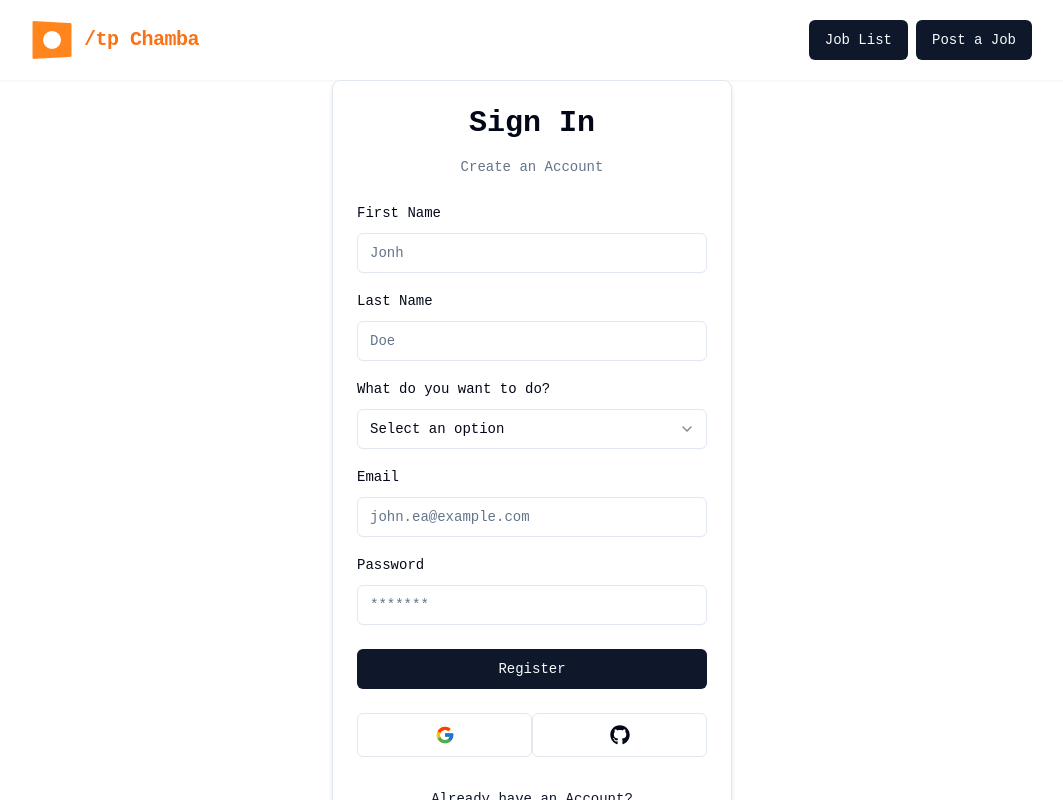
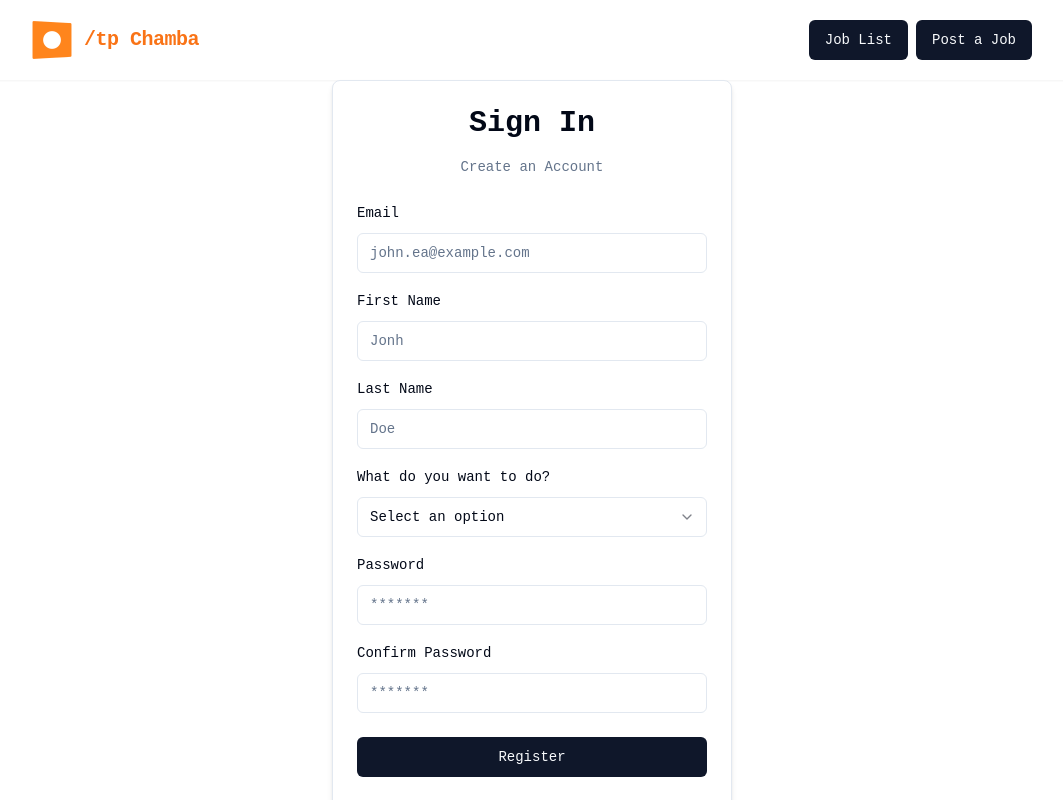
Before and after one commit to sofdev6-02-2024/nirvana-premium, a Next.js app in the folder apps/client/: page /auth/register in a window 1280 px wide. Shown: the top 800 px of the page, without its empty margins (108-1171 px from the left). Built offline with nearby package versions, Linux system fonts and the light colour scheme.

Commit message:
feat: add confirm password field

```diff
--- a/apps/client/src/components/auth/register-form.tsx
+++ b/apps/client/src/components/auth/register-form.tsx
@@ -23,7 +23,7 @@
 
 export const RegisterForm = () => {
     const [error, setError] = useState<string | undefined>("")
-    const [success, setSucess] = useState<string | undefined>("")
+    const [success, setSuccess] = useState<string | undefined>("")
 
     const [isPending, startTransition] = useTransition();
     const form = useForm<RegisterValues>({
@@ -33,30 +33,25 @@
             password: "",
             firstName: "",
             lastName: "",
-            role: ""
+            role: "",
+            confirmPassword:"",
 
         }
     });
 
-
     async function onSubmit(values: RegisterValues) {
         setError("");
-        setSucess("");
-        const formData = new FormData();
-        Object.entries(values).forEach(([key, value]) => {
-          if (value) {
-            formData.append(key, value);
+        setSuccess("");
+        startTransition(async () => {
+          const result = await register(values);
+          if (result.error) {
+            setError(result.error);
+          } else if (result.success) {
+            setSuccess(result.success);
           }
         });
-        startTransition(() => {
-            register(values)
-                .then((data) => {
-                    setError(data.error);
-                    setSucess(data.success);
-                });
+      }
 
-        })
-    }
     return (
         <CardWrapper
             title="Sign In"
@@ -70,6 +65,24 @@
                         className="space-y-6"
                     >
                         <div className="space-y-4">
+                        <FormField
+                                control={form.control}
+                                name="email"
+                                render={({field}) => (
+                                    <FormItem>
+                                        <FormLabel>Email</FormLabel>
+                                        <FormControl>
+                                            <Input
+                                                {...field}
+                                                placeholder="john.ea@example.com"
+                                                type="email"
+                                                disabled={isPending}
+                                            />
+                                        </FormControl>
+                                        <FormMessage />
+                                    </FormItem>
+                                )}
+                            />
                         <FormField
                                 control={form.control}
                                 name="firstName"
@@ -126,17 +139,18 @@
                                         </FormItem>
                                     )}
                                     />
+
                             <FormField
                                 control={form.control}
-                                name="email"
+                                name="password"
                                 render={({field}) => (
                                     <FormItem>
-                                        <FormLabel>Email</FormLabel>
+                                        <FormLabel>Password</FormLabel>
                                         <FormControl>
                                             <Input
                                                 {...field}
-                                                placeholder="john.ea@example.com"
-                                                type="email"
+                                                placeholder="*******"
+                                                type="password"
                                                 disabled={isPending}
                                             />
                                         </FormControl>
@@ -146,10 +160,10 @@
                             />
                             <FormField
                                 control={form.control}
-                                name="password"
+                                name="confirmPassword"
                                 render={({field}) => (
                                     <FormItem>
-                                        <FormLabel>Password</FormLabel>
+                                        <FormLabel>Confirm Password</FormLabel>
                                         <FormControl>
                                             <Input
                                                 {...field}
--- a/apps/client/src/lib/validation.ts
+++ b/apps/client/src/lib/validation.ts
@@ -82,6 +82,9 @@
   password: z.string().min(8, {
     message: "Minimum 8 characters required"
   }),
+  confirmPassword: z.string().min(8, {
+    message: "Confirm password must be at least 8 characters long",
+  }),
   firstName: z.string().min(1, {
     message: "First Name is Required"
   }),
@@ -89,8 +92,12 @@
     message: "Last Name is Required"
   }),
   role: requiredString.refine(
-    (value) => roles.includes(value), "Invalid User"
-  )
-});
+    (value) => roles.includes(value), "Invalid role"
+  ),
+})
+.refine((data) => data.password === data.confirmPassword, {
+  message: "Passwords do not match",
+  path: ["confirmPassword"],
+});;
 
 export type RegisterValues = z.infer<typeof RegisterSchema>;
```
